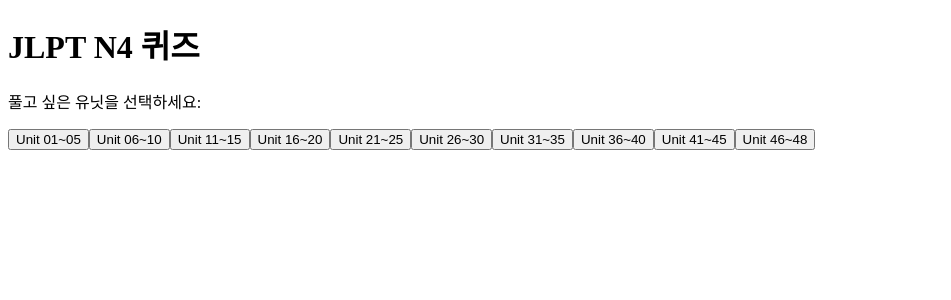
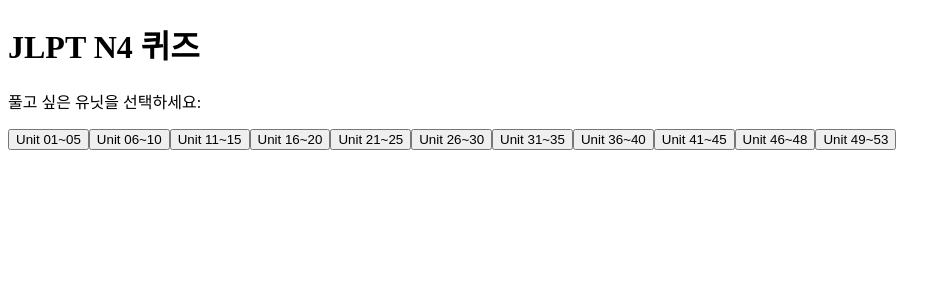
Before and after one commit to kyomusyugi/JLPT_N4, a Next.js app: page / in a window 1280 px wide. Shown: the top 300 px of the page, without its empty margins (0-951 px from the left). Built offline with nearby package versions, Linux system fonts and the light colour scheme.

Commit message:
Update page.tsx

```diff
--- a/app/page.tsx
+++ b/app/page.tsx
@@ -11,6 +11,7 @@
 import { words_36_40 } from "@/lib/words_36_40";
 import { words_41_45 } from "@/lib/words_41_45";
 import { words_46_48 } from "@/lib/words_46_48";
+import { words_49_53 } from "@/lib/words_49_53";
 import QuizPage from "@/components/quizpage";
 
 const units = {
@@ -24,6 +25,7 @@
   "Unit 36~40": words_36_40,
   "Unit 41~45": words_41_45,
   "Unit 46~48": words_46_48,
+  "Unit 49~53": words_49_53,
 };
 
 export default function HomePage() {
```
